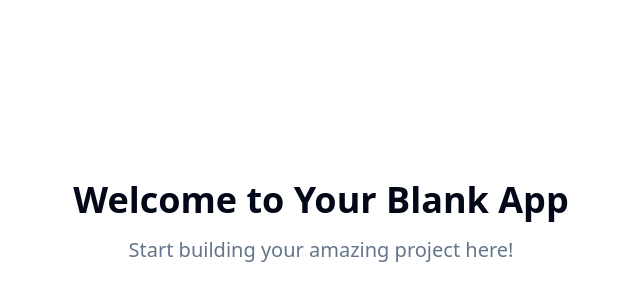
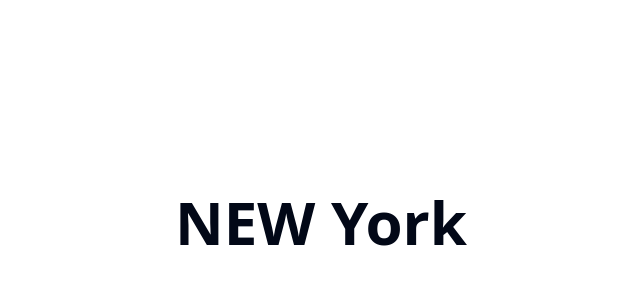
Before and after one commit to clarismetaverse/manhattan, a React (Vite) app: page / in a window 1280 px wide. Shown: the part 178-478 px from the top of the page, without its empty margins (319-959 px from the left). Built offline with nearby package versions, Linux system fonts and the light colour scheme.

Commit message:
Add single page project
Create a single page project with the text "NEW Yòrk" displayed.

```diff
--- a/src/pages/Index.tsx
+++ b/src/pages/Index.tsx
@@ -1,12 +1,7 @@
-// Update this page (the content is just a fallback if you fail to update the page)
-
 const Index = () => {
   return (
     <div className="min-h-screen flex items-center justify-center bg-background">
-      <div className="text-center">
-        <h1 className="text-4xl font-bold mb-4">Welcome to Your Blank App</h1>
-        <p className="text-xl text-muted-foreground">Start building your amazing project here!</p>
-      </div>
+      <h1 className="text-6xl font-bold">NEW York</h1>
     </div>
   );
 };
```
